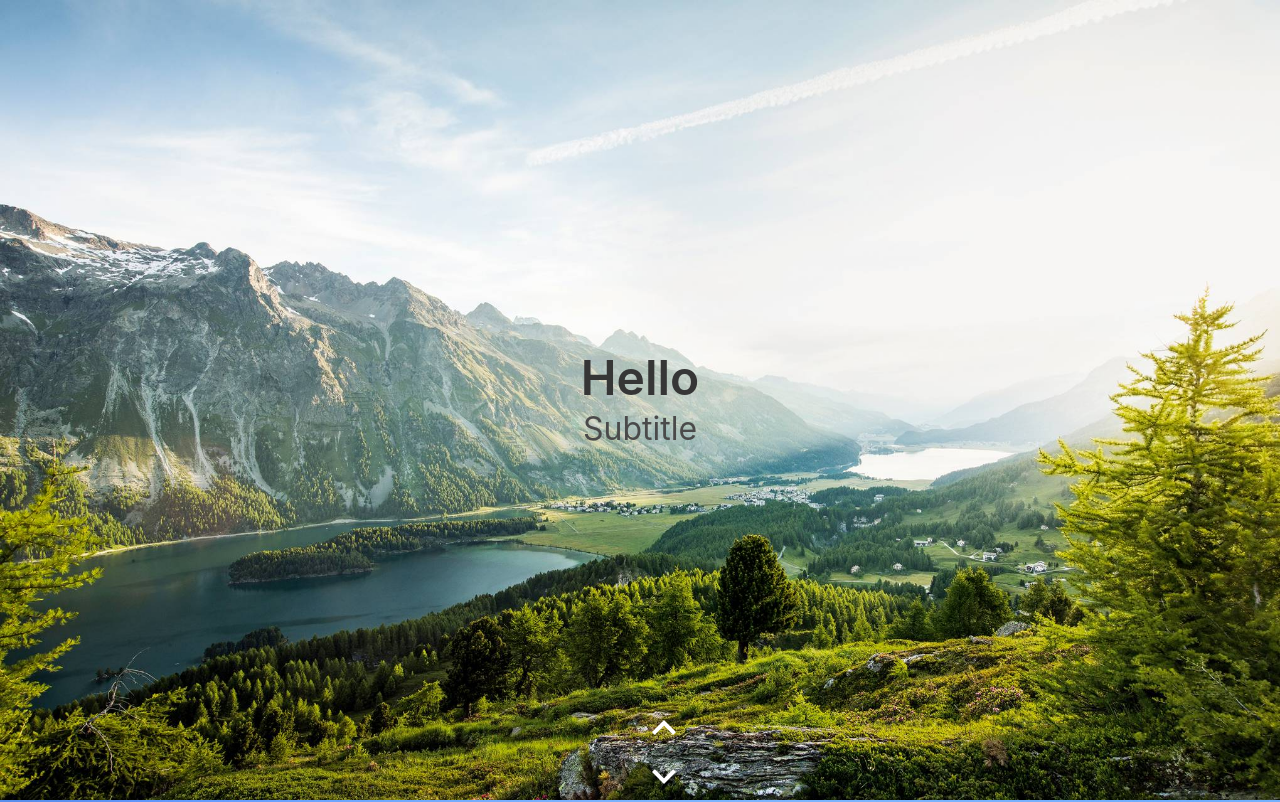
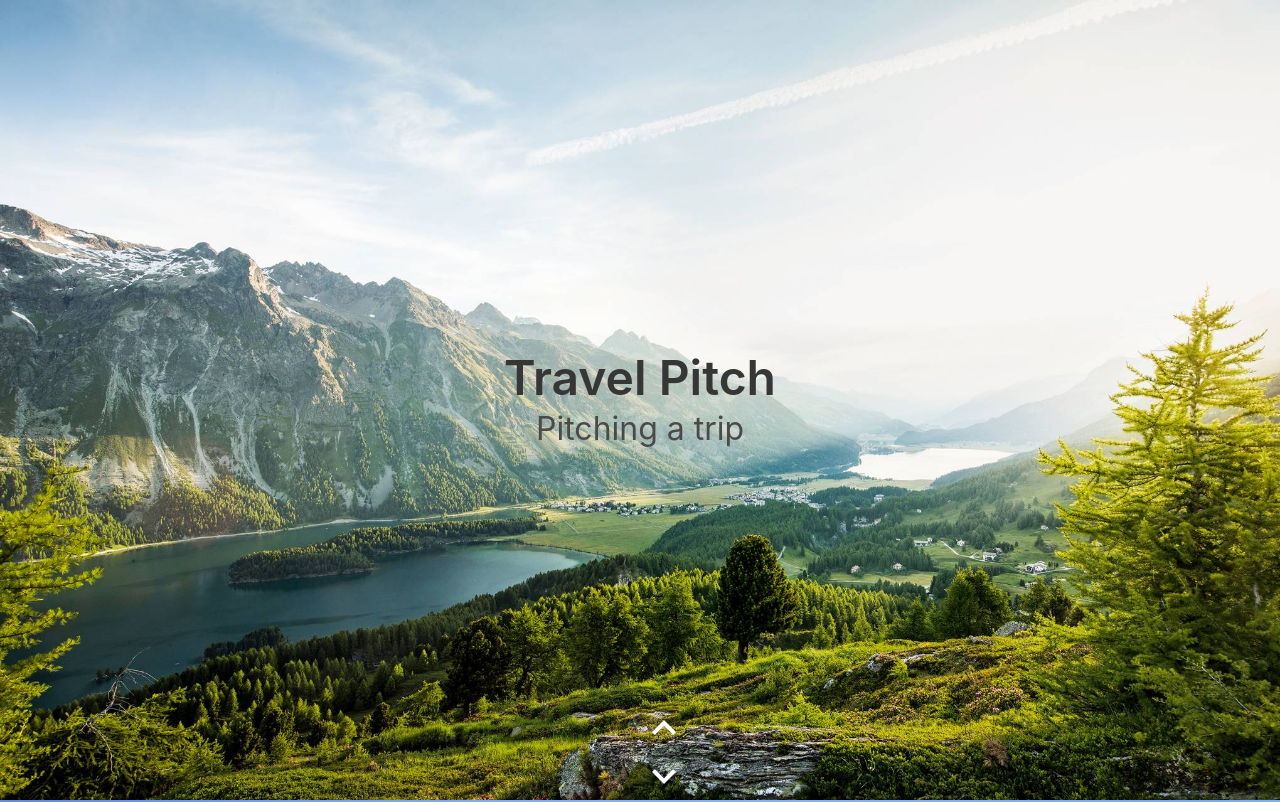
Before and after one commit to anhallbe/travel-pitch, an Angular app: page / in a window 1280 px wide. Shown: the top 802 px of the page. Built offline with nearby package versions, Linux system fonts and the light colour scheme.

Commit message:
deploy config

```diff
--- a/angular.json
+++ b/angular.json
@@ -74,6 +74,7 @@
               "extractLicenses": true,
               "vendorChunk": false,
               "buildOptimizer": true,
+              "baseHref": "https://anhallbe.github.io/travel-pitch/",
               "budgets": [
                 {
                   "type": "initial",
--- a/package.json
+++ b/package.json
@@ -8,6 +8,7 @@
     "test": "ng test",
     "lint": "ng lint",
     "e2e": "ng e2e",
+    "deploy": "ng deploy",
     "postinstall": "ngcc --properties es2015 browser module main --first-only --create-ivy-entry-points"
   },
   "private": true,
--- a/src/app/app.component.html
+++ b/src/app/app.component.html
@@ -2,10 +2,10 @@
     <div class="hero-body">
         <div class="container has-text-centered">
             <h1 class="title is-1">
-                Hello
+                Travel Pitch
             </h1>
             <h2 class="subtitle is-3">
-                Subtitle
+                Pitching a trip
             </h2>
         </div>
     </div>
```
